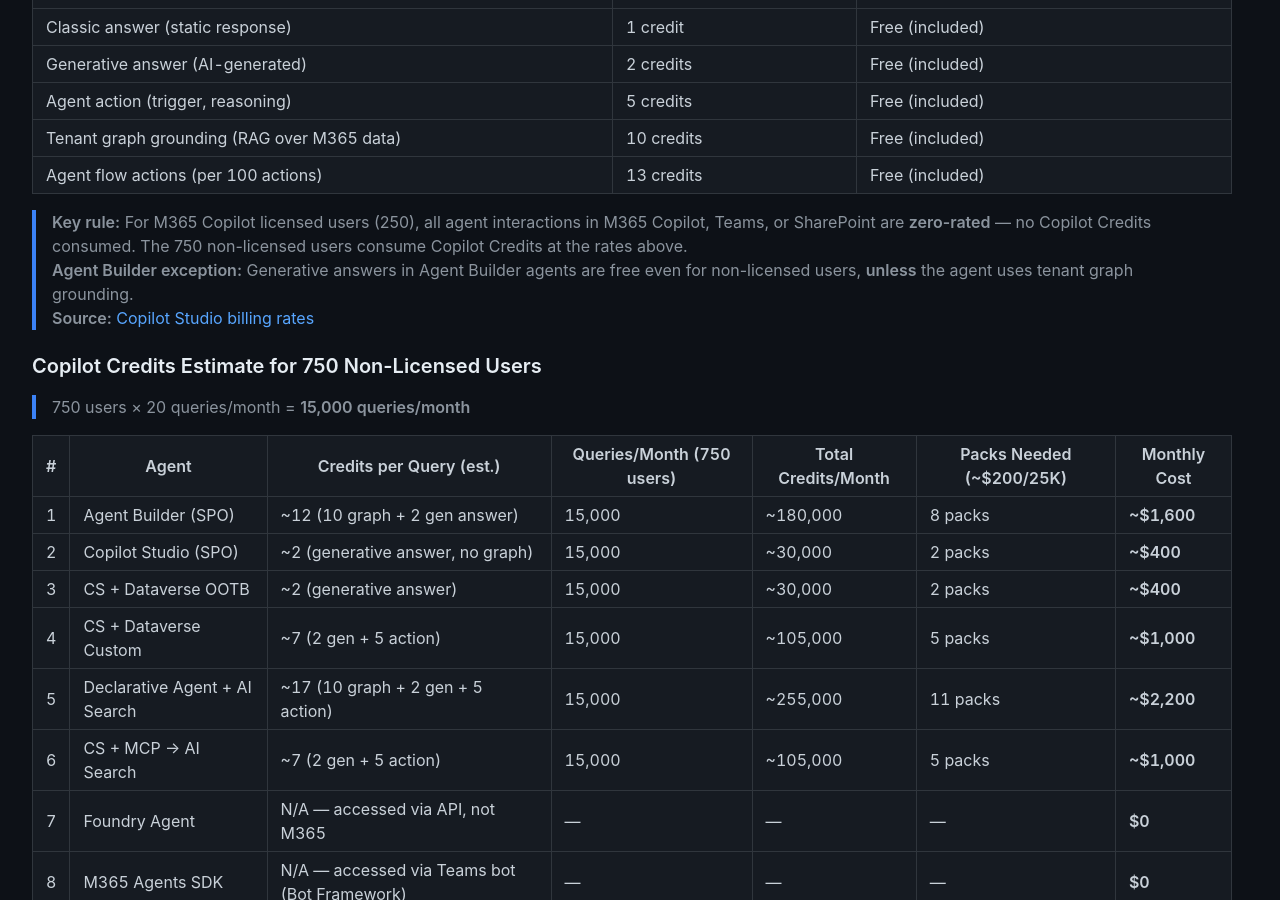
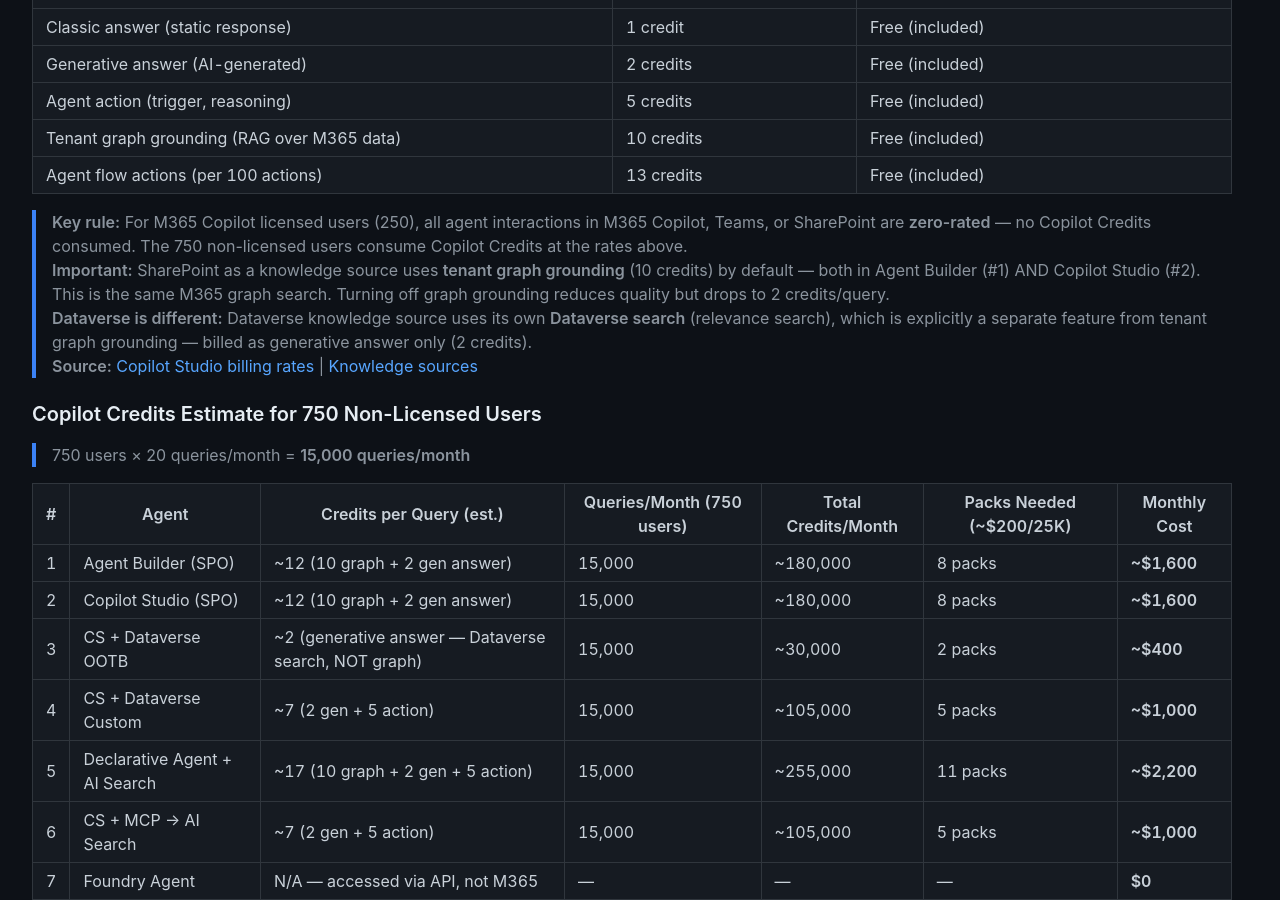
Before and after one commit to ostefka/AgentsAdvancedSearch, a Jekyll site: the page built from COMPARISON.md, in a window 1280 px wide and 900 px high, scrolled down 6302 px. Built offline with Jekyll 4.4.1, drawn with Linux system fonts in a browser that asks for light colours; nearby versions of some CDN libraries; our own code applies the rules of GitHub Pages for plain Markdown files; some of the changed text lies outside the part shown.

Commit message:
Fix: SPO uses tenant graph grounding (12 credits/query) in both #1 and #2; Dataverse search is separate (2 credits only)

```diff
--- a/COMPARISON.md
+++ b/COMPARISON.md
@@ -248,8 +248,9 @@ flowchart LR
 | Agent flow actions (per 100 actions) | 13 credits | Free (included) |
 
 > **Key rule:** For M365 Copilot licensed users (250), all agent interactions in M365 Copilot, Teams, or SharePoint are **zero-rated** — no Copilot Credits consumed. The 750 non-licensed users consume Copilot Credits at the rates above.
-> **Agent Builder exception:** Generative answers in Agent Builder agents are free even for non-licensed users, **unless** the agent uses tenant graph grounding.
-> **Source:** [Copilot Studio billing rates](https://learn.microsoft.com/en-us/microsoft-copilot-studio/requirements-messages-management)
+> **Important:** SharePoint as a knowledge source uses **tenant graph grounding** (10 credits) by default — both in Agent Builder (#1) AND Copilot Studio (#2). This is the same M365 graph search. Turning off graph grounding reduces quality but drops to 2 credits/query.
+> **Dataverse is different:** Dataverse knowledge source uses its own **Dataverse search** (relevance search), which is explicitly a separate feature from tenant graph grounding — billed as generative answer only (2 credits).
+> **Source:** [Copilot Studio billing rates](https://learn.microsoft.com/en-us/microsoft-copilot-studio/requirements-messages-management) | [Knowledge sources](https://learn.microsoft.com/en-us/microsoft-copilot-studio/knowledge-copilot-studio)
 
 ### Copilot Credits Estimate for 750 Non-Licensed Users
 
@@ -258,8 +259,8 @@ flowchart LR
 | # | Agent | Credits per Query (est.) | Queries/Month (750 users) | Total Credits/Month | Packs Needed (~$200/25K) | **Monthly Cost** |
 |---|-------|--------------------------|--------------------------|--------------------|--------------------------|----|
 | 1 | Agent Builder (SPO) | ~12 (10 graph + 2 gen answer) | 15,000 | ~180,000 | 8 packs | **~$1,600** |
-| 2 | Copilot Studio (SPO) | ~2 (generative answer, no graph) | 15,000 | ~30,000 | 2 packs | **~$400** |
-| 3 | CS + Dataverse OOTB | ~2 (generative answer) | 15,000 | ~30,000 | 2 packs | **~$400** |
+| 2 | Copilot Studio (SPO) | ~12 (10 graph + 2 gen answer) | 15,000 | ~180,000 | 8 packs | **~$1,600** |
+| 3 | CS + Dataverse OOTB | ~2 (generative answer — Dataverse search, NOT graph) | 15,000 | ~30,000 | 2 packs | **~$400** |
 | 4 | CS + Dataverse Custom | ~7 (2 gen + 5 action) | 15,000 | ~105,000 | 5 packs | **~$1,000** |
 | 5 | Declarative Agent + AI Search | ~17 (10 graph + 2 gen + 5 action) | 15,000 | ~255,000 | 11 packs | **~$2,200** |
 | 6 | CS + MCP → AI Search | ~7 (2 gen + 5 action) | 15,000 | ~105,000 | 5 packs | **~$1,000** |
@@ -293,7 +294,7 @@ flowchart LR
 | # | Agent | Copilot Credits (750 users) | Azure Infra | Dataverse/PP | **Total Monthly** | **Annual** |
 |---|-------|-----------------------------|-------------|--------------|-------------------|------------|
 | 1 | Agent Builder (SPO) | ~$1,600 | $0 | $0 | **~$1,600** | **~$19,200** |
-| 2 | Copilot Studio (SPO) | ~$400 | $0 | $0 | **~$400** | **~$4,800** |
+| 2 | Copilot Studio (SPO) | ~$1,600 | $0 | $0 | **~$1,600** | **~$19,200** |
 | 3 | CS + Dataverse OOTB | ~$400 | $0 | ~$80 | **~$480** | **~$5,760** |
 | 4 | CS + Dataverse Custom | ~$1,000 | ~$10 | ~$200 | **~$1,210** | **~$14,520** |
 | 5 | Declarative Agent + AI Search | ~$2,200 | ~$420 | $0 | **~$2,620** | **~$31,440** |
@@ -373,14 +374,14 @@ flowchart TD
 
 | Insight | Details |
 |---------|---------|
-| **Cheapest & fastest** | Copilot Studio SPO (#2) — ~$400/month for 1,000 users, zero code, sub-1-day setup |
+| **Cheapest & fastest** | Copilot Studio + Dataverse OOTB (#3) — ~$480/month, no Azure infra, Dataverse search avoids graph grounding costs |
 | **Best search quality** | AI Search-backed agents (#5, #6, #8) — hybrid search + semantic reranking + query rewriting |
 | **Best balance** | Foundry Agent (#7) — ~$240/month, good quality, built-in evaluation and monitoring, no Copilot Credits needed |
-| **Hidden cost of "free" agents** | Agent Builder (#1) costs ~$1,600/month in Copilot Credits for non-licensed users due to tenant graph grounding (10 credits/query) |
+| **Hidden cost of "free" agents** | Both Agent Builder (#1) AND Copilot Studio SPO (#2) cost ~$1,600/month each in Copilot Credits — SPO uses tenant graph grounding by default (10 credits/query) |
 | **#5 vs #6 — same backend, different cost** | Same MCP server + AI Search infra, but #5 (Declarative Agent) costs ~$1,200/month MORE in Copilot Credits due to tenant graph grounding |
 | **Bypass Copilot Credits entirely** | Foundry Agent (#7) and M365 Agents SDK (#8) are accessed via API/Bot Framework — no per-user M365 licensing needed |
 | **Copilot license = zero marginal cost** | For the 250 Copilot-licensed users, ALL M365-based agents (#1–6) are completely free — zero credits consumed |
-| **Scale matters** | At 1,000 users, Copilot Credits for M365 agents can exceed Azure infrastructure costs |
+| **Dataverse = cheaper search** | Dataverse search is separate from tenant graph grounding — only 2 credits/query vs 12 for SPO-backed agents |
 
 ---
 
```
Also changed, not shown: other parts of COMPARISON.md (+4 -4 lines).
